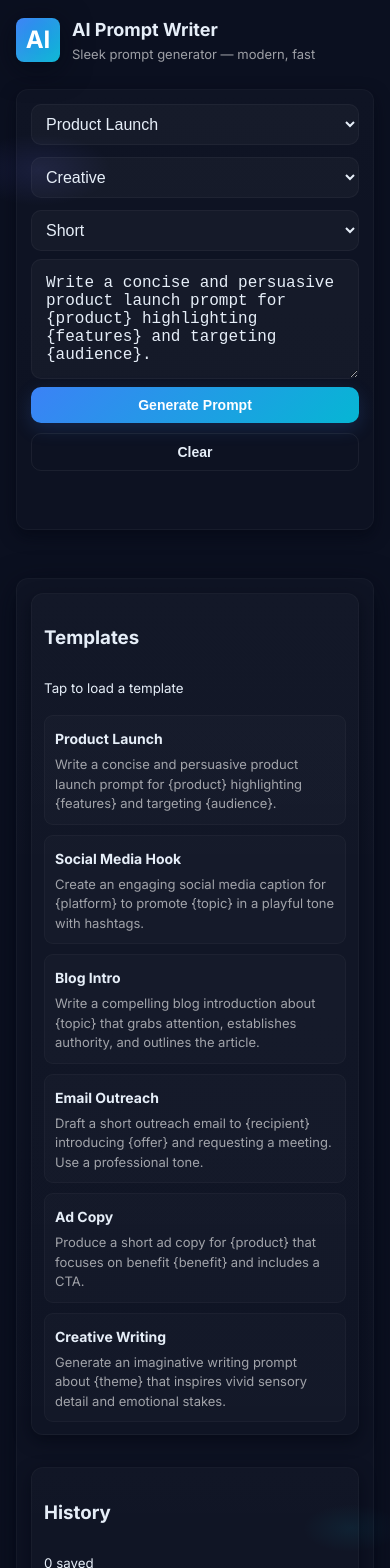
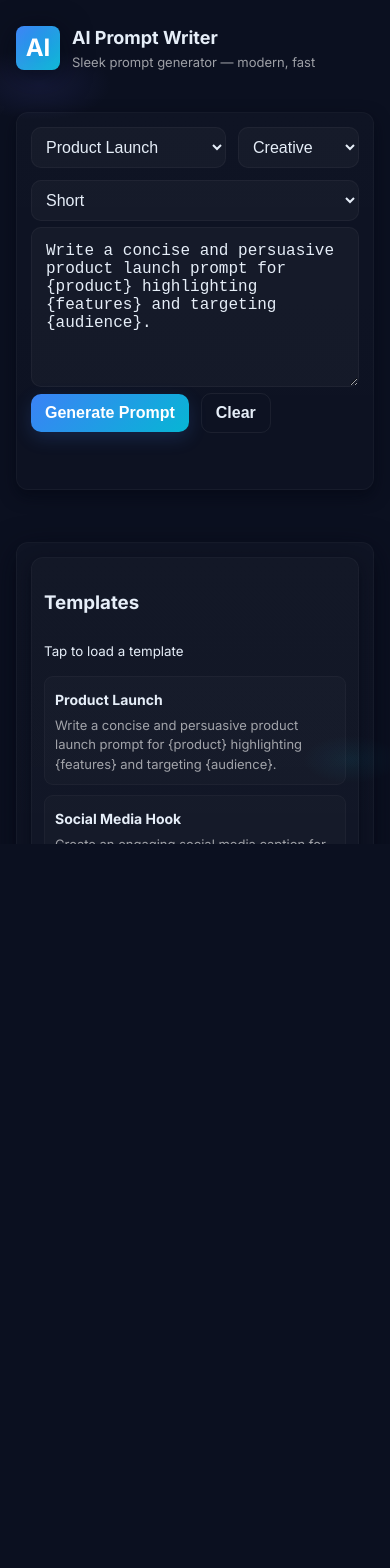
Before and after one commit to gabezigo/AiPromptGenerator, a React (Create React App) app: page / in a window 390 px wide. Shown: the top 1568 px of the page. After the commit the page ends 844 px from the top, so only its background shows below. Built offline with nearby package versions, Linux system fonts and the light colour scheme; the HTML template or start-up script is replaced by a standard one.

Commit message:
Update index.css

```diff
--- a/src/index.css
+++ b/src/index.css
@@ -20,9 +20,9 @@ html,
 body {
   margin: 0;
   padding: 0;
-  min-height: 100%;
+  height: 100%;
   overflow-x: hidden;
-  font-family: 'Inter', system-ui, -apple-system, 'Segoe UI', Roboto, 'Helvetica Neue', Arial, sans-serif;
+  font-family: 'Inter', system-ui, -apple-system, 'Segoe UI', Roboto, 'Helvetica Neue', Arial;
   background: radial-gradient(1200px 600px at 10% 10%, rgba(99, 102, 241, 0.12), transparent 6%),
     radial-gradient(800px 400px at 90% 90%, rgba(6, 182, 212, 0.08), transparent 6%), var(--bg);
   color: var(--text);
@@ -30,43 +30,20 @@ body {
   -moz-osx-font-smoothing: grayscale;
   font-size: 1.6rem;
   line-height: 1.5;
-  max-width: 100vw;
-  overflow-x: hidden;
+  display: flex;
+  flex-direction: column;
 }
 
-/* Layout */
 .container {
-  max-width: 75rem; /* 750px max width */
+  max-width: 100rem;
   margin: 0 auto;
   padding: var(--gap);
   display: grid;
   grid-template-columns: 1fr 36rem;
   gap: 2.4rem;
   align-items: start;
-  min-height: calc(100vh - 6.4rem);
-  overflow-x: hidden;
-}
-
-/* Prevent overlap by ensuring the main and sidebar grow and have spacing */
-.main-panel,
-.sidebar {
-  background: linear-gradient(
-    180deg,
-    rgba(255, 255, 255, 0.02),
-    rgba(255, 255, 255, 0.01)
-  );
-  border-radius: var(--radius);
-  box-shadow: 0 0.8rem 3rem var(--shadow);
-  border: 0.1rem solid rgba(255, 255, 255, 0.03);
-  padding: 2.2rem;
-  display: flex;
-  flex-direction: column;
-  gap: 1.6rem;
-  max-width: 100%;
-  overflow-wrap: break-word;
-  overflow-x: hidden;
-  min-height: 40rem; /* enough height for content */
-  box-sizing: border-box;
+  height: calc(100vh - 6.4rem); /* full viewport height minus header */
+  overflow: hidden;
 }
 
 .header {
@@ -75,6 +52,8 @@ body {
   justify-content: space-between;
   align-items: center;
   margin-bottom: 0.8rem;
+  height: 6.4rem;
+  flex-shrink: 0;
 }
 
 .brand {
@@ -108,7 +87,28 @@ body {
   margin-top: 0.2rem;
 }
 
-/* Controls */
+/* Main panel and sidebar scroll independently, no overlap */
+
+.main-panel,
+.sidebar {
+  background: linear-gradient(180deg, rgba(255, 255, 255, 0.02), rgba(255, 255, 255, 0.01));
+  border-radius: var(--radius);
+  padding: 2.2rem;
+  box-shadow: 0 0.8rem 3rem var(--shadow);
+  border: 0.1rem solid rgba(255, 255, 255, 0.03);
+  display: flex;
+  flex-direction: column;
+  gap: 1.2rem;
+  overflow-y: auto;
+  max-height: calc(100vh - 6.4rem - 2 * var(--gap)); /* header + padding accounted */
+}
+
+/* Sidebar no sticky, avoids overlap */
+.sidebar {
+  /* position: sticky removed */
+  max-height: calc(100vh - 6.4rem - 2 * var(--gap));
+}
+
 .controls {
   display: flex;
   gap: 1.2rem;
@@ -124,11 +124,8 @@ body {
   flex: 1 1 auto;
   font-size: 1.6rem;
   cursor: pointer;
-  max-width: 100%;
-  box-sizing: border-box;
 }
 
-/* Textarea */
 .textarea {
   background: rgba(255, 255, 255, 0.03);
   border: 0.1rem solid rgba(255, 255, 255, 0.04);
@@ -141,16 +138,12 @@ body {
   width: 100%;
   box-sizing: border-box;
   font-weight: 400;
-  overflow-wrap: break-word;
-  overflow-x: hidden;
 }
 
-/* Actions */
 .actions {
   display: flex;
   gap: 1.2rem;
   align-items: center;
-  flex-wrap: wrap;
 }
 
 .btn {
@@ -164,9 +157,6 @@ body {
   box-shadow: 0 0.6rem 1.8rem rgba(59, 130, 246, 0.18);
   transition: transform 120ms ease;
   font-size: 1.6rem;
-  white-space: nowrap;
-  max-width: 100%;
-  box-sizing: border-box;
 }
 
 .btn:active {
@@ -185,77 +175,53 @@ body {
   font-size: 1.4rem;
 }
 
-/* Result Card */
 .resultCard {
   margin-top: 1rem;
   padding: 1.2rem;
   border-radius: 1rem;
-  background: linear-gradient(
-    180deg,
-    rgba(255, 255, 255, 0.02),
-    rgba(255, 255, 255, 0.01)
-  );
+  background: linear-gradient(180deg, rgba(255, 255, 255, 0.02), rgba(255, 255, 255, 0.01));
   border: 0.1rem solid rgba(255, 255, 255, 0.03);
   font-size: 1.5rem;
   white-space: pre-wrap;
   word-break: break-word;
-  max-width: 100%;
-  overflow-wrap: break-word;
-  overflow-x: hidden;
-  box-sizing: border-box;
+  flex-shrink: 0; /* prevent shrinking */
 }
 
-/* Result Header */
 .resultHeader {
   display: flex;
   justify-content: space-between;
   align-items: center;
-  gap: 1rem;
-  flex-wrap: wrap;
 }
 
 .resultButtons {
   display: flex;
   gap: 0.8rem;
-  flex-wrap: wrap;
+}
+
+.resultText {
+  margin-top: 0.8rem;
+  line-height: 1.4;
 }
 
 /* Sidebar */
+
 .sidebar {
-  position: sticky;
-  top: 3.2rem;
-  max-height: calc(100vh - 6.4rem);
+  max-height: calc(100vh - 6.4rem - 2 * var(--gap));
   overflow-y: auto;
-  max-width: 100%;
-  box-sizing: border-box;
-  min-height: 40rem;
-  display: flex;
-  flex-direction: column;
-  gap: 1.6rem;
 }
 
-/* Panels inside sidebar */
 .panel {
-  background: linear-gradient(
-    180deg,
-    rgba(255, 255, 255, 0.02),
-    rgba(255, 255, 255, 0.01)
-  );
+  background: linear-gradient(180deg, rgba(255, 255, 255, 0.02), rgba(255, 255, 255, 0.01));
   border-radius: var(--radius);
   padding: 1.2rem;
   box-shadow: 0 0.6rem 1.6rem var(--shadow);
   border: 0.1rem solid rgba(255, 255, 255, 0.03);
-  margin-bottom: 1.6rem;
+  margin-bottom: 1.2rem;
   display: flex;
   flex-direction: column;
-  gap: 0.8rem;
-  max-width: 100%;
-  overflow-wrap: break-word;
-  overflow-x: hidden;
-  box-sizing: border-box;
+  gap: 0.6rem;
 }
 
-/* Templates list */
 .templates {
   display: flex;
   flex-direction: column;
@@ -270,9 +236,6 @@ body {
   border: 0.1rem solid rgba(255, 255, 255, 0.03);
   cursor: pointer;
   transition: transform 180ms ease;
-  max-width: 100%;
-  overflow-wrap: break-word;
-  overflow-x: hidden;
 }
 
 .template:hover {
@@ -290,10 +253,8 @@ body {
   color: var(--muted);
   font-size: 1.3rem;
   overflow-wrap: break-word;
-  overflow-x: hidden;
 }
 
-/* History */
 .historyList {
   display: flex;
   flex-direction: column;
@@ -301,10 +262,6 @@ body {
   max-height: 24rem;
   overflow-y: auto;
   padding-right: 0.2rem;
-  max-width: 100%;
-  box-sizing: border-box;
-  overflow-wrap: break-word;
-  overflow-x: hidden;
 }
 
 .historyItem {
@@ -313,9 +270,6 @@ body {
   background: rgba(255, 255, 255, 0.02);
   border: 0.1rem solid rgba(255, 255, 255, 0.03);
   cursor: pointer;
-  max-width: 100%;
-  overflow-wrap: break-word;
-  overflow-x: hidden;
 }
 
 .historyItem:hover {
@@ -333,59 +287,22 @@ body {
 }
 
 /* Responsive */
-@media (max-width: 61.25rem) /* 980px */ {
+
+@media (max-width: 62.5rem) { /* 1000px */
   .container {
     grid-template-columns: 1fr;
-    padding: 1.6rem;
-    gap: 1.6rem;
-  }
-
-  .sidebar {
-    position: relative;
-    top: auto;
-    max-height: none;
+    height: auto;
     overflow: visible;
-    margin-top: 1.6rem;
-    min-height: auto;
   }
 
   .main-panel,
   .sidebar {
-    min-height: auto;
+    max-height: none;
+    overflow-y: visible;
     padding: 1.4rem;
   }
 
-  .resultCard {
-    font-size: 1.4rem;
-  }
-
-  .textarea {
-    min-height: 12rem;
-  }
-
-  .btn {
-    font-size: 1.4rem;
+  .sidebar {
+    margin-top: 1.6rem;
   }
 }
-
-/* Smaller mobile adjustments */
-@media (max-width: 37.5rem) /* 600px */ {
-  .controls {
-    flex-direction: column;
-  }
-
-  .select {
-    flex: 1 1 100%;
-    max-width: 100%;
-  }
-
-  .actions {
-    flex-direction: column;
-    gap: 1rem;
-  }
-
-  .btn {
-    width: 100%;
-    box-sizing: border-box;
-  }
-}
```
